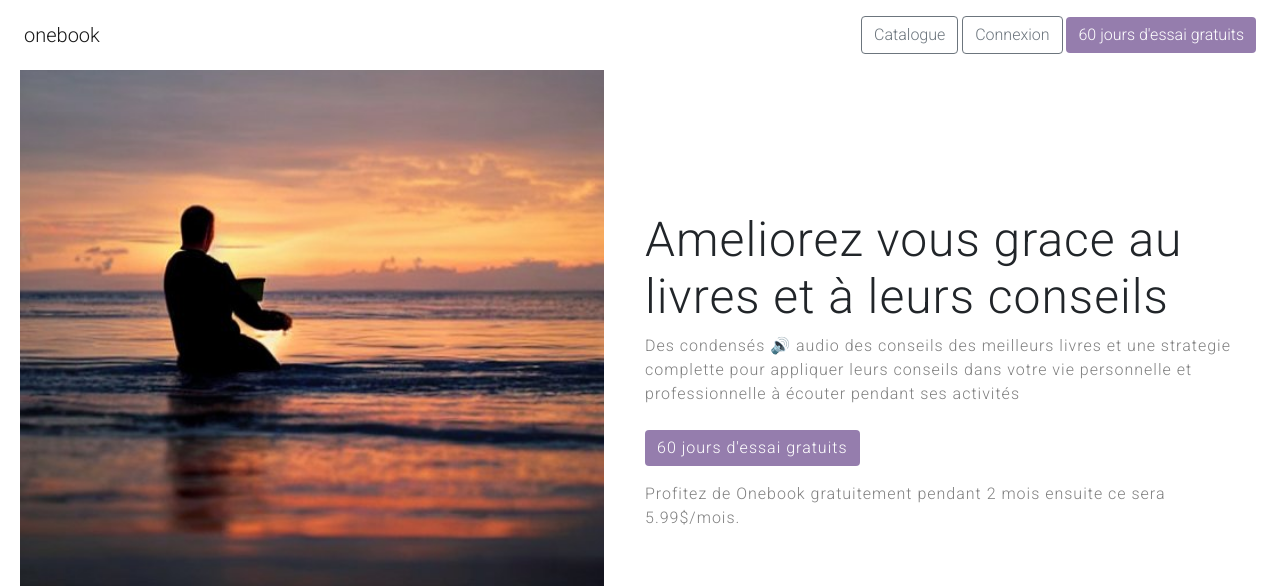
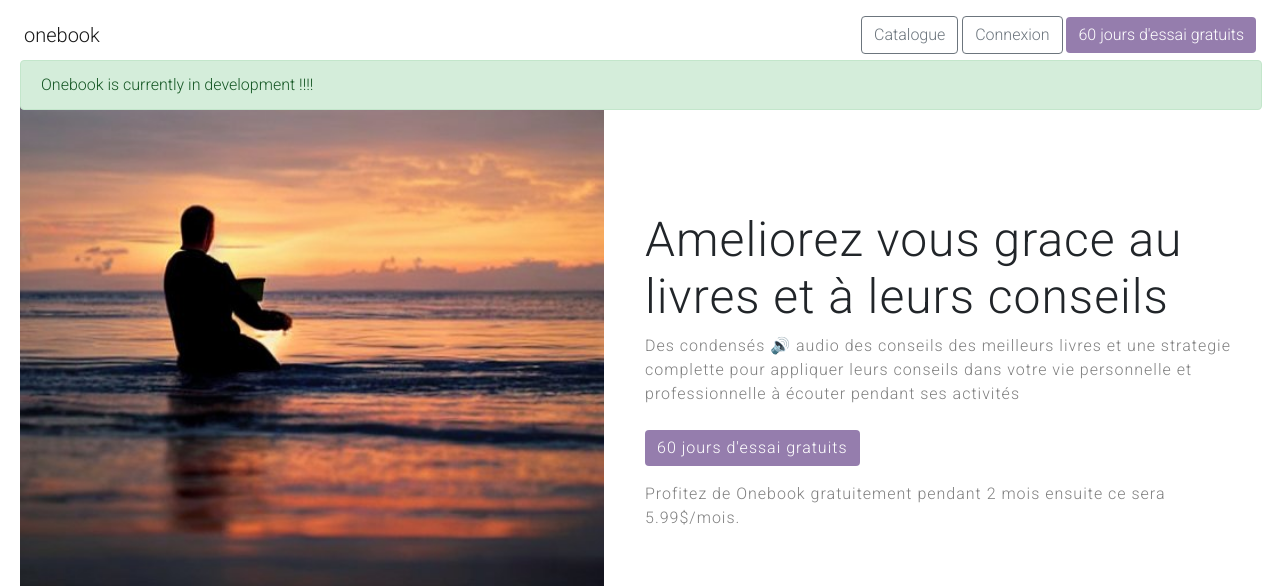
Before and after one commit to MehdiKhoudali/onebook, a Django app: page / in a window 1280 px wide. Shown: the top 586 px of the page. Run offline with Django 4.2, Linux system fonts and the light colour scheme.

Commit message:
added dev message

```diff
--- a/templates/base.html
+++ b/templates/base.html
@@ -249,6 +249,14 @@
             width: 50%;
           }
         }
+        .alert-success {
+            position: fixed;
+            top: 60px;
+            left: 20px;
+            margin-bottom: 50px;
+            z-index: 200;
+            width: 97%;
+        }
         @media screen and (max-width:600px) {
             .footer {
                 padding: 10px;
@@ -296,7 +304,9 @@
             }
         }
     </style>
-
+    <div class="alert alert-success" role="alert">
+        Onebook is currently in development !!!!
+    </div>
     <nav class="navbar navbar-expand-md navbar-light bg-white px-4" id="navbar">
         <a class="navbar-brand" href="#">onebook</a>
         <button class="navbar-toggler" type="button" data-toggle="collapse" data-target="#navbarsExample04"
```
